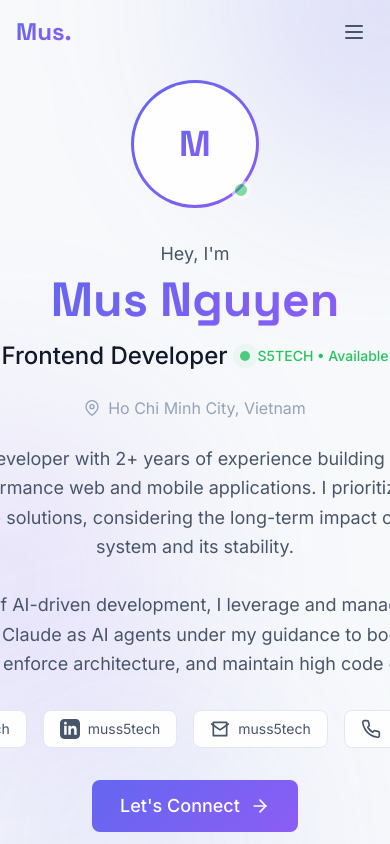
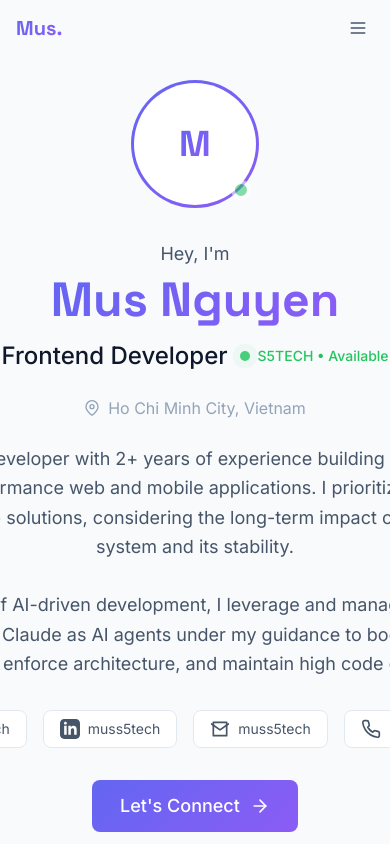
Before and after one commit to muss5tech/Web-assignment, a React (Vite) app: page / in a window 390 px wide. Shown: the top 844 px of the page. Built offline with nearby package versions, Linux system fonts and the light colour scheme.

Commit message:
fix: refactor code with best practice  for layout

```diff
--- a/src/components/layout/Footer.tsx
+++ b/src/components/layout/Footer.tsx
@@ -10,16 +10,13 @@ function Footer() {
     email: EmailIcon,
   };
 
-  return (
-    <footer className="border-t border-light-border-secondary dark:border-border-secondary bg-light-bg-secondary/50 dark:bg-background-secondary/50">
-      <div className="section-container py-8">
-        <div className="flex flex-col md:flex-row items-center justify-between gap-4">
-          {/* Copyright */}
+  const Copyright = () => (
     <p className="text-light-text-muted dark:text-foreground-muted text-sm">
       © {currentYear} {profile.fullName}. All rights reserved.
     </p>
+  );
 
-          {/* Social Links */}
+  const SocialLinks = () => (
     <div className="flex items-center gap-4">
       {profile.socials
         .filter((social) => social.icon !== 'phone')
@@ -39,13 +36,22 @@ function Footer() {
           );
         })}
     </div>
+  );
 
-          {/* Built with */}
+  const BuiltWith = () => (
     <p className="text-light-text-muted dark:text-foreground-muted text-sm">
-            Built with{' '}
-            <span className="text-accent-primary">React</span> &{' '}
+      Built with <span className="text-accent-primary">React</span> &{' '}
       <span className="text-accent-secondary">TailwindCSS</span>
     </p>
+  );
+
+  return (
+    <footer className="border-t border-light-border-secondary dark:border-border-secondary bg-light-bg-secondary/50 dark:bg-background-secondary/50">
+      <div className="section-container py-8">
+        <div className="flex flex-col md:flex-row items-center justify-between gap-4">
+          <Copyright />
+          <SocialLinks />
+          <BuiltWith />
         </div>
       </div>
     </footer>
--- a/src/components/layout/Header.tsx
+++ b/src/components/layout/Header.tsx
@@ -19,10 +19,7 @@ function Header() {
   const location = useLocation();
 
   useEffect(() => {
-    const handleScroll = () => {
-      setIsScrolled(window.scrollY > 50);
-    };
-
+    const handleScroll = () => setIsScrolled(window.scrollY > 50);
     window.addEventListener('scroll', handleScroll);
     return () => window.removeEventListener('scroll', handleScroll);
   }, []);
@@ -37,34 +34,22 @@ function Header() {
   ) => {
     e.preventDefault();
     const element = document.querySelector(href);
-    if (element) {
-      element.scrollIntoView({ behavior: 'smooth' });
-    }
+    if (element) element.scrollIntoView({ behavior: 'smooth' });
     setIsMobileMenuOpen(false);
   };
 
-  return (
-    <header
-      className={clsx(
-        'fixed top-0 left-0 right-0 z-50 transition-all duration-300',
-        isScrolled
-          ? 'bg-light-bg-primary/90 dark:bg-background-primary/60 backdrop-blur-lg py-2 shadow-sm dark:shadow-none'
-          : 'bg-transparent py-3'
-      )}
-    >
-      <div className="section-container">
-        <nav className="flex items-center justify-between">
-          {/* Logo */}
+  const Logo = () => (
     <Link
       to="/"
-            className="font-display text-2xl font-bold gradient-text hover:opacity-80 transition-opacity"
+      className="font-display text-xl xs:text-2xl font-bold gradient-text hover:opacity-80 transition-opacity"
     >
       Mus.
     </Link>
+  );
 
-          {/* Desktop Navigation */}
-          <div className="hidden md:flex items-center gap-6">
-            <ul className="flex items-center gap-8">
+  const DesktopNav = () => (
+    <div className="hidden md:flex items-center gap-4 lg:gap-6">
+      <ul className="flex items-center gap-4 lg:gap-8">
         {navItems.map((item) => (
           <li key={item.label}>
             {item.type === 'route' ? (
@@ -88,36 +73,37 @@ function Header() {
       </ul>
       <ThemeToggle />
     </div>
+  );
 
-          {/* Mobile Menu Button */}
+  const MobileMenuButton = () => (
     <button
       onClick={() => setIsMobileMenuOpen(!isMobileMenuOpen)}
-            className="md:hidden p-2 text-light-text-secondary dark:text-foreground-secondary hover:text-light-text-primary dark:hover:text-foreground-primary transition-colors"
+      className="md:hidden p-1.5 xs:p-2 text-light-text-secondary dark:text-foreground-secondary hover:text-light-text-primary dark:hover:text-foreground-primary transition-colors"
       aria-label="Toggle menu"
     >
       {isMobileMenuOpen ? (
-              <CloseIcon className="w-6 h-6" />
+        <CloseIcon className="w-5 h-5 xs:w-6 xs:h-6" />
       ) : (
-              <MenuIcon className="w-6 h-6" />
+        <MenuIcon className="w-5 h-5 xs:w-6 xs:h-6" />
       )}
     </button>
-        </nav>
+  );
 
-        {/* Mobile Navigation */}
+  const MobileNav = () => (
     <div
       className={clsx(
         'md:hidden overflow-hidden transition-all duration-300',
-            isMobileMenuOpen ? 'max-h-81 mt-4' : 'max-h-0'
+        isMobileMenuOpen ? 'max-h-81 mt-3 xs:mt-4' : 'max-h-0',
       )}
     >
-          <div className="flex flex-col gap-4 pt-4 border-t border-light-border-secondary dark:border-border-secondary">
-            <ul className="flex flex-col gap-4">
+      <div className="flex flex-col gap-3 xs:gap-4 pt-3 xs:pt-4 border-t border-light-border-secondary dark:border-border-secondary">
+        <ul className="flex flex-col gap-3 xs:gap-4">
           {navItems.map((item) => (
             <li key={item.label}>
               {item.type === 'route' ? (
                 <Link
                   to={item.href}
-                      className="block text-light-text-secondary dark:text-foreground-secondary hover:text-light-text-primary dark:hover:text-foreground-primary transition-colors duration-200 text-base font-medium py-2"
+                  className="block text-light-text-secondary dark:text-foreground-secondary hover:text-light-text-primary dark:hover:text-foreground-primary transition-colors duration-200 text-sm xs:text-base font-medium py-1.5 xs:py-2"
                 >
                   {item.label}
                 </Link>
@@ -125,7 +111,7 @@ function Header() {
                 <a
                   href={item.href}
                   onClick={(e) => handleNavClick(e, item.href)}
-                      className="block text-light-text-secondary dark:text-foreground-secondary hover:text-light-text-primary dark:hover:text-foreground-primary transition-colors duration-200 text-base font-medium py-2"
+                  className="block text-light-text-secondary dark:text-foreground-secondary hover:text-light-text-primary dark:hover:text-foreground-primary transition-colors duration-200 text-sm xs:text-base font-medium py-1.5 xs:py-2"
                 >
                   {item.label}
                 </a>
@@ -133,11 +119,29 @@ function Header() {
             </li>
           ))}
         </ul>
-            <div className="pt-2 border-t border-light-border-secondary dark:border-border-secondary">
+        <div className="pt-1.5 xs:pt-2 border-t border-light-border-secondary dark:border-border-secondary">
           <ThemeToggle />
         </div>
       </div>
     </div>
+  );
+
+  return (
+    <header
+      className={clsx(
+        'fixed top-0 left-0 right-0 z-50 transition-all duration-300',
+        isScrolled || isMobileMenuOpen
+          ? 'bg-light-bg-primary/90 dark:bg-background-primary/60 backdrop-blur-lg py-2 shadow-sm dark:shadow-none'
+          : 'bg-transparent py-3'
+      )}
+    >
+      <div className="section-container">
+        <nav className="flex items-center justify-between">
+          <Logo />
+          <DesktopNav />
+          <MobileMenuButton />
+        </nav>
+        <MobileNav />
       </div>
     </header>
   );
--- a/src/components/layout/Layout.tsx
+++ b/src/components/layout/Layout.tsx
@@ -5,16 +5,6 @@ import Footer from './Footer';
 function Layout() {
   return (
     <div className="min-h-screen flex flex-col">
-      {/* Noise overlay for texture */}
-      <div className="noise-overlay" />
-
-      {/* Background gradient blobs */}
-      <div className="fixed inset-0 -z-10 overflow-hidden">
-        <div className="absolute -top-40 -right-40 w-80 h-80 bg-accent-primary/20 rounded-full blur-[100px]" />
-        <div className="absolute top-1/2 -left-40 w-80 h-80 bg-accent-secondary/15 rounded-full blur-[100px]" />
-        <div className="absolute -bottom-40 right-1/4 w-80 h-80 bg-accent-primary/10 rounded-full blur-[100px]" />
-      </div>
-
       <Header />
 
       <main className="flex-1">
```
Lines whose indentation alone changed are shown as unchanged.
